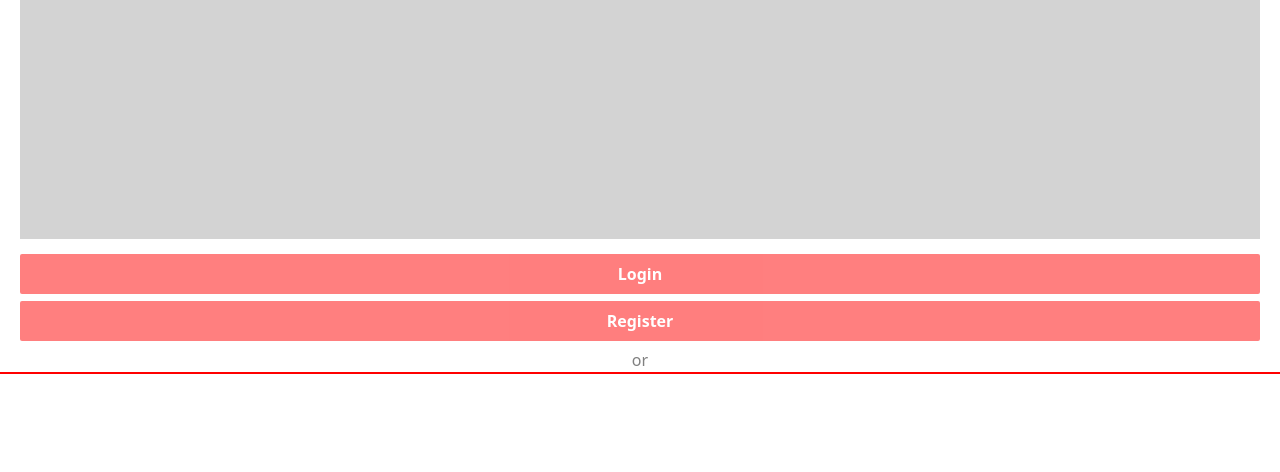
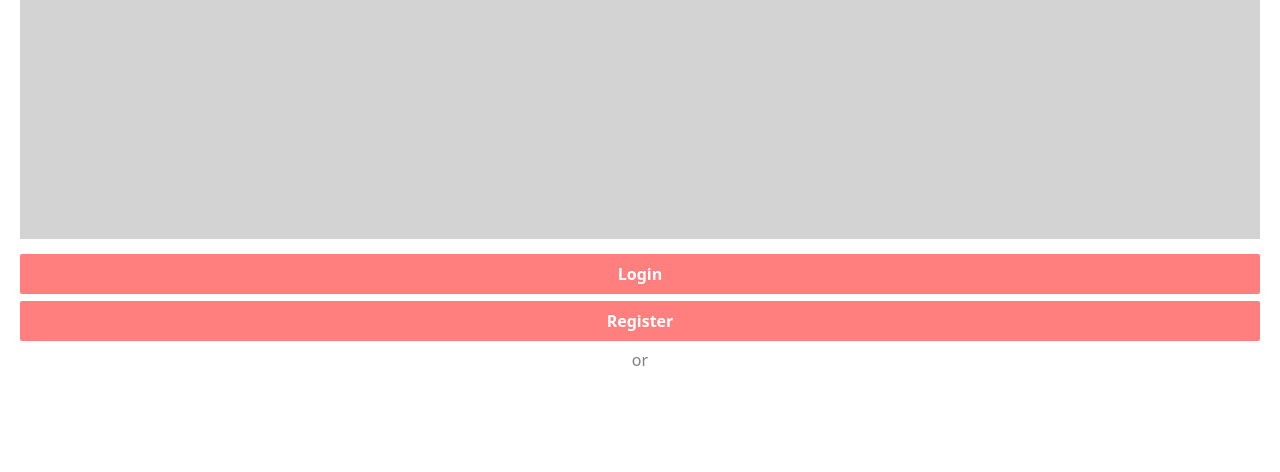
Before and after one commit to jttno1111/jttno1111, a PHP site: page /GetStarted.html in a window 1280 px wide. Shown: the part 302-774 px from the top of the page. Run offline with PHP 8.4, Linux system fonts and the light colour scheme; some libraries are stand-ins or nearby versions.

Commit message:
Add files via upload

```diff
--- a/GetStarted.html
+++ b/GetStarted.html
@@ -38,8 +38,8 @@
 	<div class = "GS-box-btn"><button class = "GS-btn" id = "btn-signUp">Register</button></div>
 </div>
 
-		<div id = "or">or</div>
 
+<div id = "or">or</div>
 <div class = "Box-gSign-in">
     <div class="g-signin2" data-onsuccess="onSignIn"></div>
 </div>
--- a/gApi.css
+++ b/gApi.css
@@ -2,11 +2,12 @@
 	width:100%;
 	height:7%;
 	position: absolute;
-	display:block;
+	display:flex;
+	align-items:center;
+	justify-content:center;
 }
 
 .Box-gSign-in{
 	padding: 0px 20px 0px 20px;
 	position: relative;
-	border:1px solid red;
 }
```
